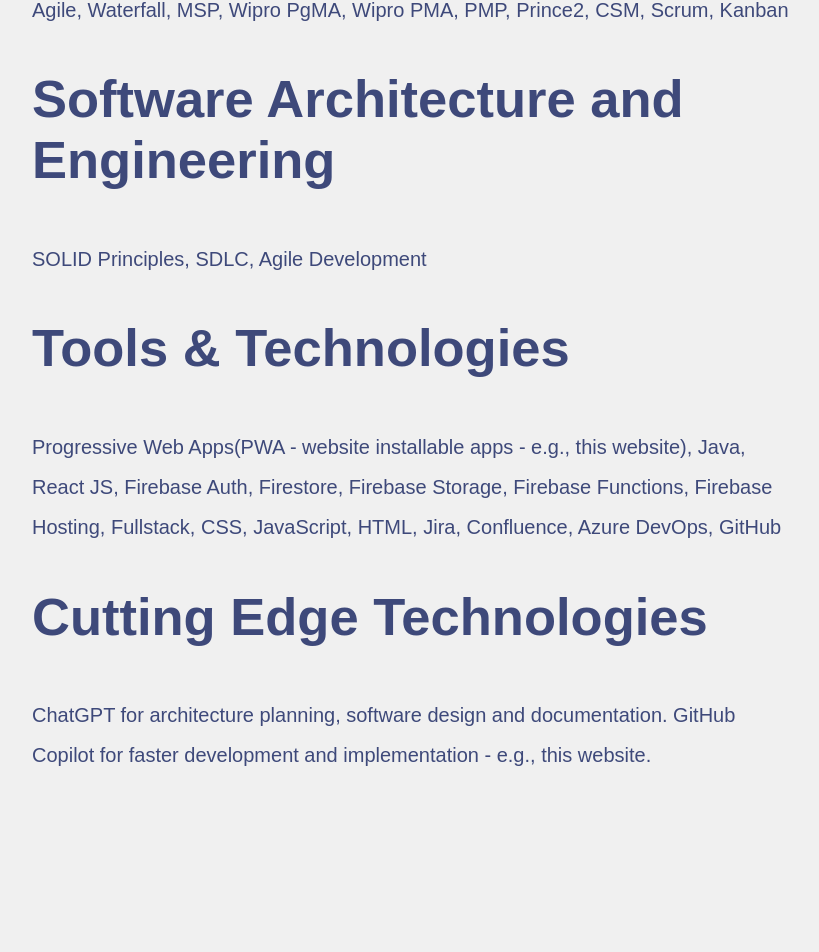
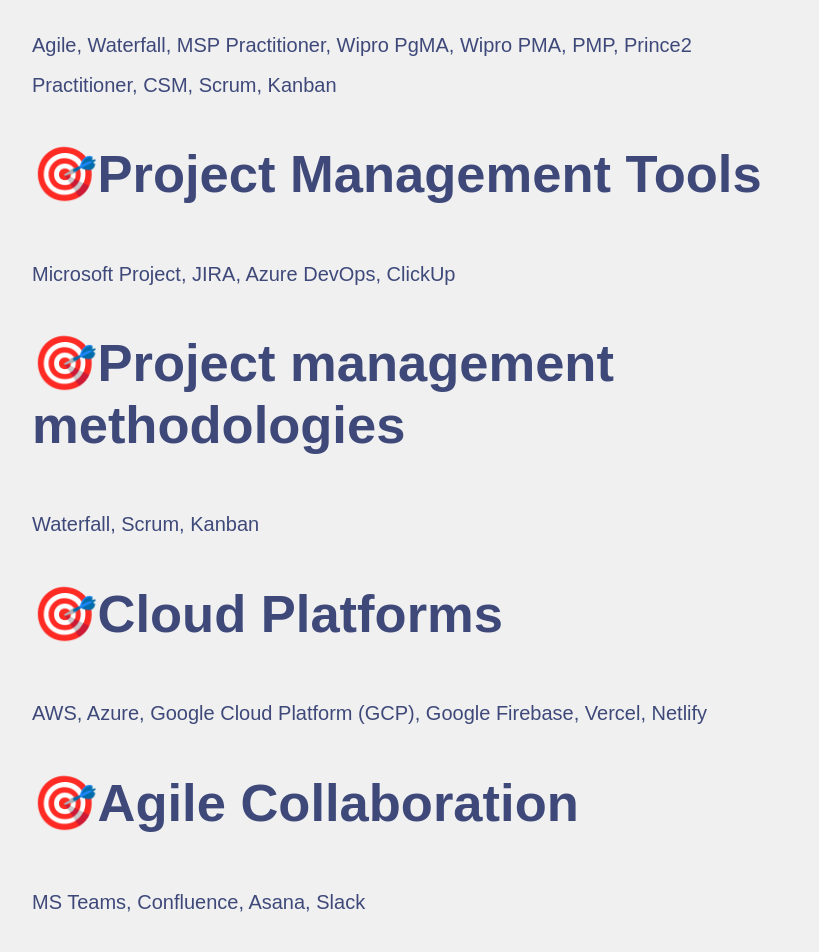
Before and after one commit to sushblock/simple_portfolio, a React (Create React App) app: page / in a window 1280 px wide. Shown: the part 1254-2206 px from the top of the page, without its empty margins (244-1063 px from the left). Built offline with nearby package versions, Linux system fonts and the light colour scheme.

Commit message:
Data update

```diff
--- a/src/data/data.js
+++ b/src/data/data.js
@@ -5,30 +5,108 @@
 const userMain = { name: "Sushil Kumar", city: "Bangalore", country: "India" };
 const greeting = "Hello, I am";
 const catch_attention =
-  "I am a program manager with over 17 years in IT, who understands technology very well and can deep dive if necessary. Entrepreneurial spirit.";
+  "With over 19 years of experience in delivery leadership, program and project management, and, technical roles, I am an experienced IT leader committed to driving innovation and transformation.";
 const skills = [
   {
     id: 1,
-    name: "Program & Project Management",
+    name: "🎯Program & Project Management",
     level:
-      "Agile, Waterfall, MSP, Wipro PgMA, Wipro PMA, PMP, Prince2, CSM, Scrum, Kanban",
+      "Agile, Waterfall, MSP Practitioner, Wipro PgMA, Wipro PMA, PMP, Prince2 Practitioner, CSM, Scrum, Kanban",
   },
   {
     id: 2,
-    name: "Software Architecture and Engineering",
-    level: "SOLID Principles, SDLC, Agile Development",
+    name: "🎯Project Management Tools",
+    level: "Microsoft Project, JIRA, Azure DevOps, ClickUp",
   },
   {
     id: 3,
-    name: "Tools & Technologies",
+    name: "🎯Project management methodologies",
     level:
-      "Progressive Web Apps(PWA - website installable apps - e.g., this website), Java, React JS, Firebase Auth, Firestore, Firebase Storage, Firebase Functions, Firebase Hosting, Fullstack, CSS, JavaScript, HTML, Jira, Confluence, Azure DevOps, GitHub",
+      "Waterfall, Scrum, Kanban",
   },
   {
     id: 4,
-    name: "Cutting Edge Technologies",
+    name: "🎯Cloud Platforms",
     level:
-      "ChatGPT for architecture planning, software design and documentation. GitHub Copilot for faster development and implementation - e.g., this website.",
+      "AWS, Azure, Google Cloud Platform (GCP), Google Firebase, Vercel, Netlify",
+  },
+  {
+    id: 5,
+    name: "🎯Agile Collaboration",
+    level:
+      "MS Teams, Confluence, Asana, Slack",
+  },
+  {
+    id: 6,
+    name: "🎯AIML Projects",
+    level:
+      "Amazon SageMaker, A2I, OpenAI, LangChain, Hugging Face, Replicate",
+  },
+  {
+    id: 7,
+    name: "🎯Software stack",
+    level:
+      "MERN, Next JS, Java/J2ee Full Stack, Python",
+  },
+  {
+    id: 8,
+    name: "🎯Authentication",
+    level:
+      "OAuth, Firebase Authentication, Clerk",
+  },
+  {
+    id: 9,
+    name: "🎯Styling",
+    level:
+      "TailwindCSS, StyledComponents, CSS",
+  },
+  {
+    id: 10,
+    name: "🎯Quality Assurance and Testing",
+    level:
+      "Postman, Mocha, Selenium, JUnit, Insomnia",
+  },
+  {
+    id: 11,
+    name: "🎯Databases",
+    level:
+      "MongoDB, MySQL, Oracle, Apache Kafka, Planet Scale, Pinecone, Chroma DB",
+  },
+  {
+    id: 12,
+    name: "🎯Payment gateway integrations",
+    level:
+      "Razorpay, Stripe",
+  },
+  {
+    id: 13,
+    name: "🎯DevOps Tools/ Config and Release management/ CI/CD",
+    level:
+      "JIRA, Azure DevOps",
+  },
+  {
+    id: 14,
+    name: "🎯Configuration management/Version Control",
+    level:
+      "Git, SVN, GitLab",
+  },
+  {
+    id: 15,
+    name: "🎯Process Improvement",
+    level:
+      "Lean Six Sigma, Kaizen",
+  },
+  {
+    id: 16,
+    name: "🎯Communication",
+    level:
+      "Microsoft Teams, Zoom, WebEx, GoogleMeet",
+  },
+  {
+    id: 18,
+    name: "🎯Architecture/Design considerations/Tools",
+    level:
+      "SOLID, DRY, Progressive Web App, Lighthouse Website Optimisations",
   },
 ];
 
@@ -126,7 +204,7 @@
   {
     number: 10,
     type: "education",
-    when: "Feb 2023-current",
+    when: "Mar 2023-current",
     where: "Job Search and Preparation",
     what: "Fullstack, Java, JavaScript, Python, Cloud integration, Deployment",
     color: "#fff",
@@ -151,20 +229,6 @@
   },
   {
     id: 2,
-    projName: "Investment App",
-    tools:
-      "PWA App, ReactJS, Firebase Auth, Firestore, Storage, Hosting, CSS, JavaScript, HTML",
-    platform: "Google Firebase, GitHub",
-    description:
-      "This website is fully responsive and can be installed as an app on your mobile.",
-    github_url: "https://github.com/sushblock/g_firebase_usage",
-    website_url: "https://tjikko-7572e.web.app/",
-    image: image2,
-    reason:
-      "I have built this investment app/website to implement the minimum set of tools required for a fully functional platform. The only thing missing right now is the serverless functions to integrate the payment gateway to this app",
-  },
-  {
-    id: 3,
     projName: "DivineDepot E-Commerce App",
     tools:
       "PWA App, ReactJS, Firebase Auth, Firestore, Storage, Hosting, CSS, JavaScript, HTML",
```
